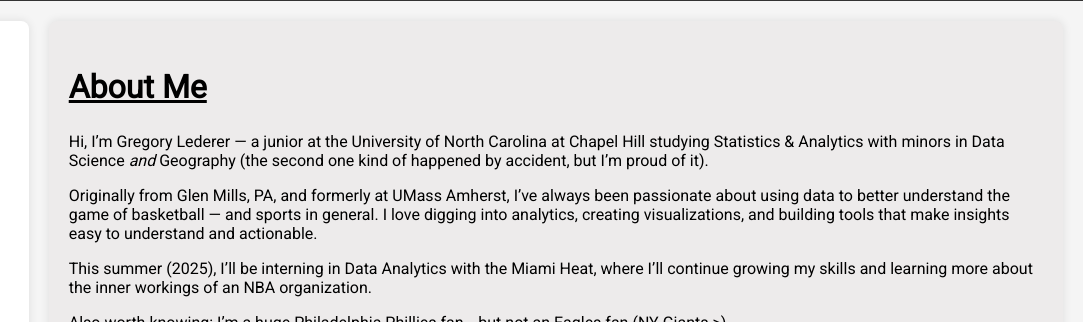
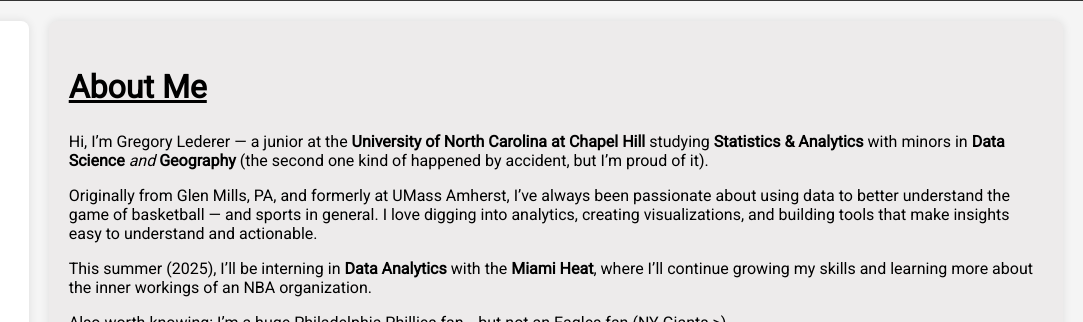
Before and after one commit to glederer04/glederer04.github.io, a plain HTML site: page index.html in a window 1280 px wide. Both pictures are taken after a click on the link "Home". Shown: the part 78-400 px from the top of the page, 197-1280 px from the left. Drawn offline with Linux system fonts and the light colour scheme.

Commit message:
Update index.html

```diff
--- a/index.html
+++ b/index.html
@@ -442,9 +442,9 @@
         </div>
         <div class="homepage-content tab-content" id="home">
             <h2 style="font-size: 32px; text-decoration: underline;">About Me</h2>
-            <p>Hi, I’m Gregory Lederer — a junior at the University of North Carolina at Chapel Hill studying Statistics & Analytics with minors in Data Science <em>and</em> Geography (the second one kind of happened by accident, but I’m proud of it).</p>
+            <p>Hi, I’m Gregory Lederer — a junior at the <b>University of North Carolina at Chapel Hill</b> studying <b>Statistics & Analytics</b> with minors in <b>Data Science</b> <em>and</em> <b>Geography</b> (the second one kind of happened by accident, but I’m proud of it).</p>
             <p>Originally from Glen Mills, PA, and formerly at UMass Amherst, I’ve always been passionate about using data to better understand the game of basketball — and sports in general. I love digging into analytics, creating visualizations, and building tools that make insights easy to understand and actionable.</p>
-            <p>This summer (2025), I’ll be interning in Data Analytics with the Miami Heat, where I’ll continue growing my skills and learning more about the inner workings of an NBA organization.</p>
+            <p>This summer (2025), I’ll be interning in <b>Data Analytics</b> with the <b>Miami Heat</b>, where I’ll continue growing my skills and learning more about the inner workings of an NBA organization.</p>
             <p>Also worth knowing: I’m a huge Philadelphia Phillies fan… but not an Eagles fan (NY Giants &gt;).</p>
             <p>In the long term, I’m working toward a career in the NBA — whether that’s on the basketball or business side — where I can combine my competitive mindset, creativity, and data-driven approach to help a team win.</p>
 
```
